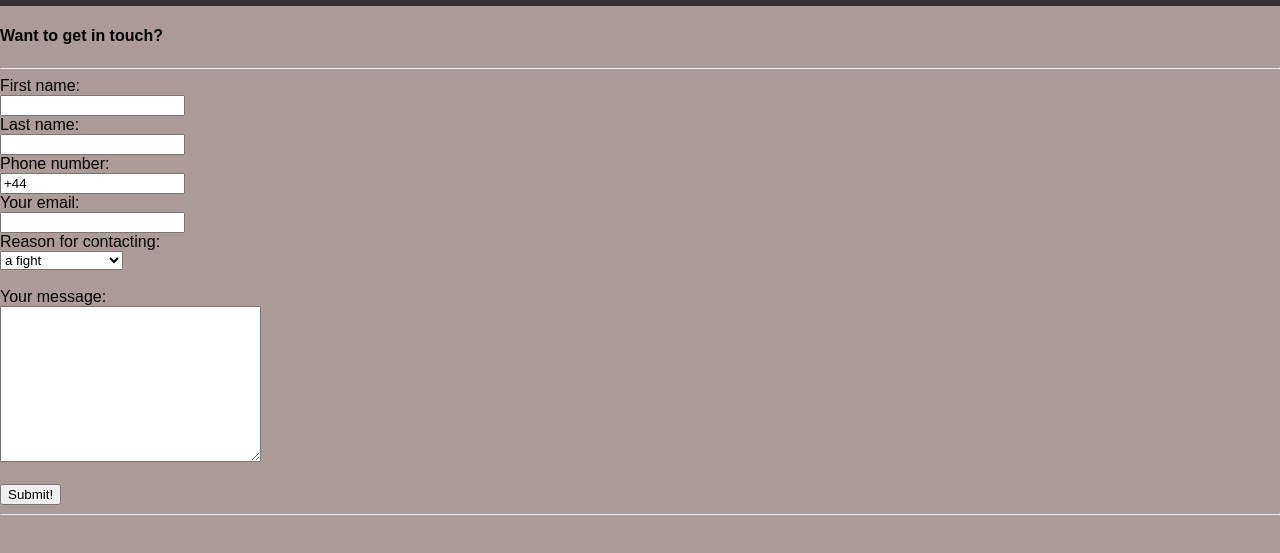
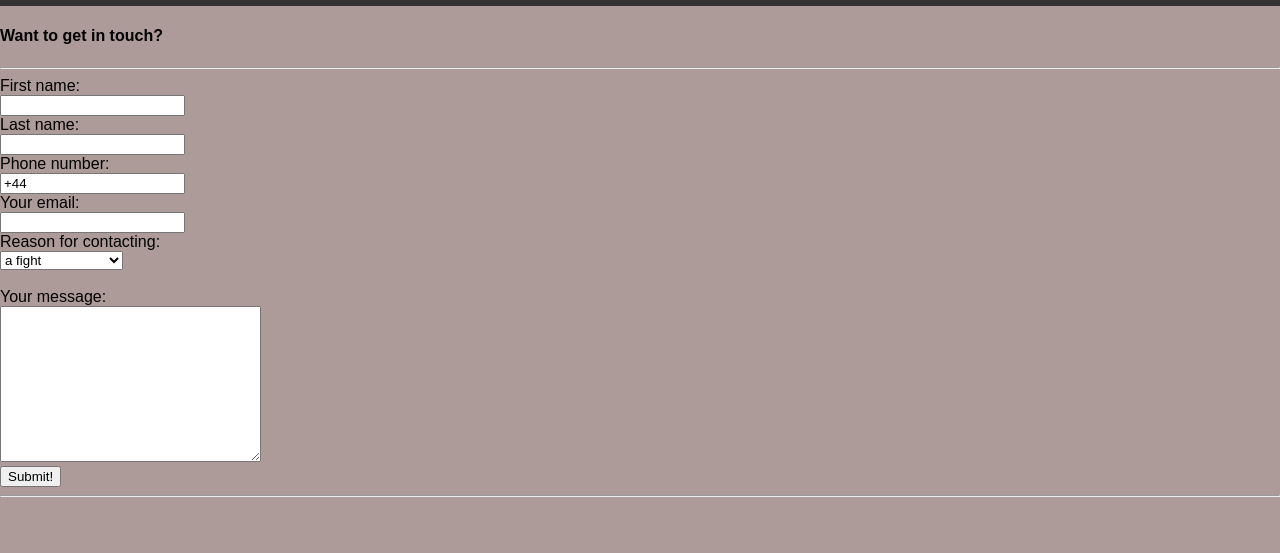
Before and after one commit to 6eloise9/storeanalyticswebsite, a plain HTML site: page Contact.html in a window 1280 px wide. Shown: the part 63-616 px from the top of the page. Drawn offline with Linux system fonts and the light colour scheme.

Commit message:
Fix button

```diff
--- a/Contact.html
+++ b/Contact.html
@@ -40,7 +40,7 @@
       </select><br><br>
 
       <label for = "message">Your message:</label><br>
-      <textarea name="name" id = "message" rows="10" cols="30"></textarea><br><br>
+      <textarea name="name" id = "message" rows="10" cols="30"></textarea><br>
 
       <input type="submit" value = "Submit!">
       <hr>
```
